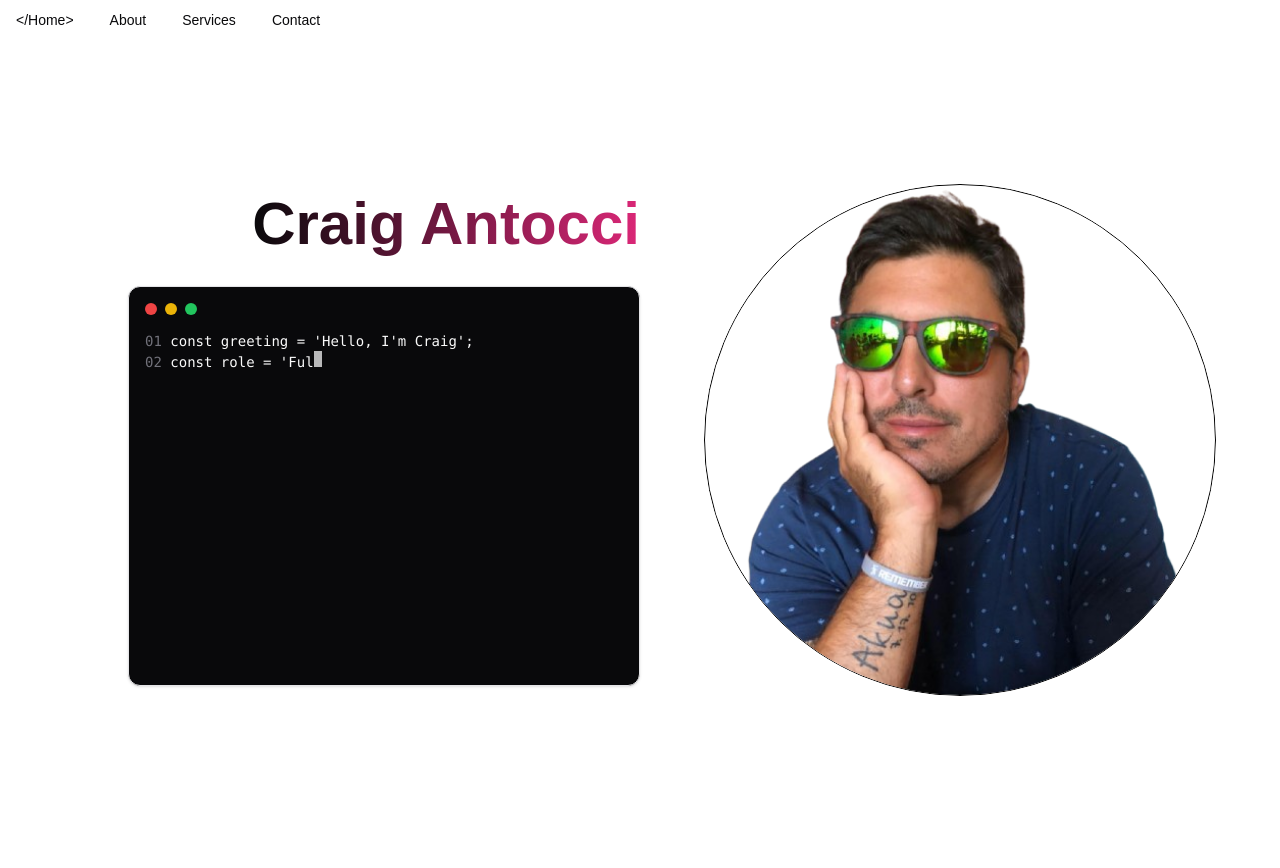
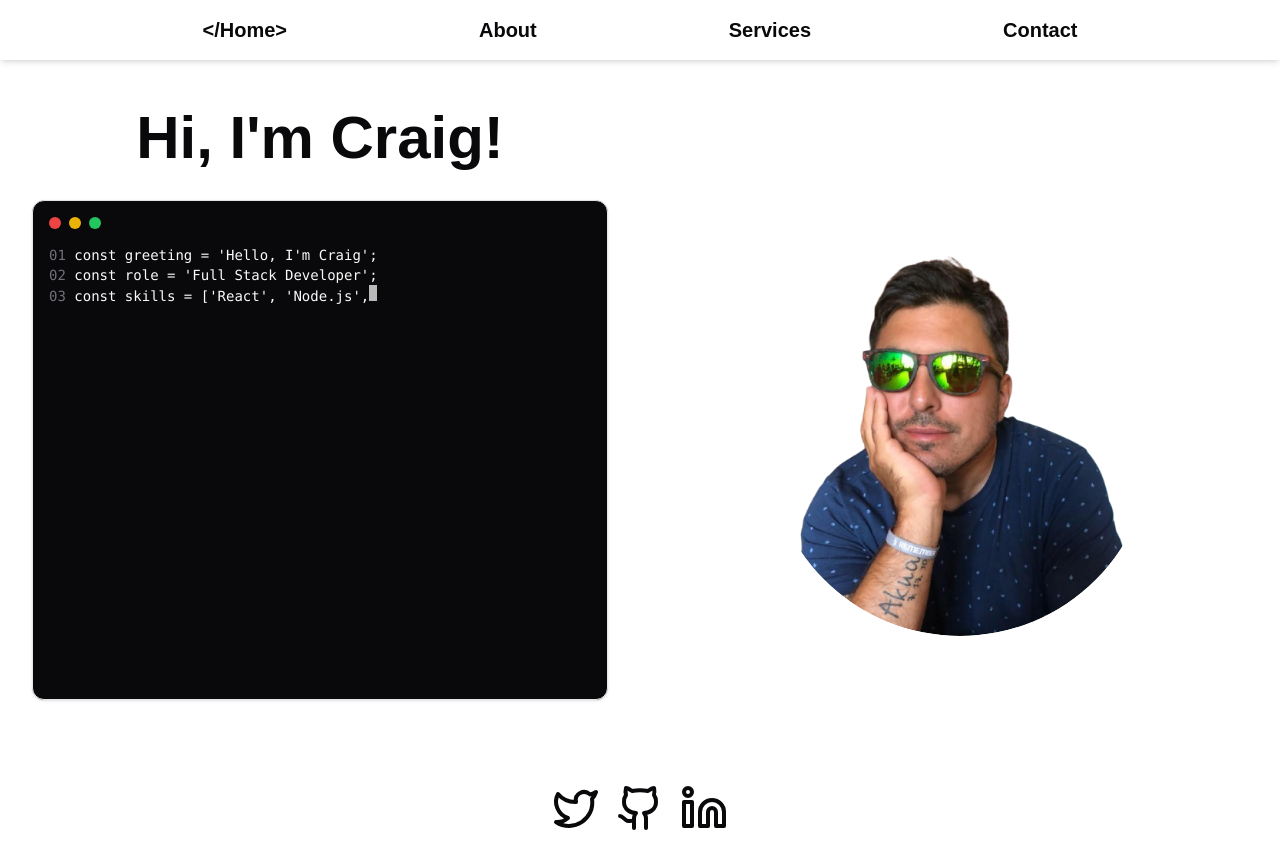
Before and after one commit to ethalorian/next-portfolio, a Next.js app: page / in a window 1280 px wide. Shown: the top 868 px of the page. Before the commit the page ends 840 px from the top, so only its background shows below. Built offline with nearby package versions, Linux system fonts and the light colour scheme.

Commit message:
Hero almost complete

```diff
--- a/src/app/page.tsx
+++ b/src/app/page.tsx
@@ -1,5 +1,6 @@
 import Image from "next/image";
 import Hero from "@/components/hero";
+
 
 export default function Home() {
   return (
--- a/src/components/code-text.tsx
+++ b/src/components/code-text.tsx
@@ -9,7 +9,7 @@ interface CodeTextProps {
   maxHeight?: string;
 }
 
-export default function CodeText({ code, animationSpeed = 100, maxHeight = "400px" }: CodeTextProps) {
+export default function CodeText({ code, animationSpeed = 50, maxHeight = "400px",  }: CodeTextProps) {
   const [visibleText, setVisibleText] = useState("")
   const [currentLineIndex, setCurrentLineIndex] = useState(0)
   const [currentCharIndex, setCurrentCharIndex] = useState(0)
@@ -47,15 +47,15 @@ export default function CodeText({ code, animationSpeed = 100, maxHeight = "400p
         </div>
         <pre
           ref={preRef}
-          className="text-sm flex-grow overflow-auto"
+          className="text-xs sm:text-sm md:text-sm whitespace-pre-wrap break-words"
           role="region"
           aria-label="Animated code block"
           style={{ maxHeight: maxHeight, height: maxHeight }}
         >
           {visibleText.split('\n').map((line, index) => (
             <React.Fragment key={index}>
-              <span className="text-zinc-500">{(index + 1).toString().padStart(2, '0')} </span>
-              {line}
+              <span className="text-zinc-500 inline-block min-w-[2ch]">{(index + 1).toString().padStart(2, '0')} </span>
+              <span className="inline">{line}</span>
               {index < visibleText.split('\n').length - 1 && <br />}
             </React.Fragment>
           ))}
--- a/src/components/header.tsx
+++ b/src/components/header.tsx
@@ -1,5 +1,3 @@
-"use client"
-
 import * as React from "react"
 import { useState, useEffect } from "react"
 import { Button } from "@/components/ui/button"
@@ -42,16 +40,15 @@ export default function Header() {
   ]
 
   return (
-    <header className="sticky top-0 z-50 w-full bg-background/95 backdrop-blur supports-[backdrop-filter]:bg-background/60">
-      <div className="container flex h-10 items-center justify-between">
-        <div className="mr-4 hidden md:flex">
-          <NavigationMenu>
-            <NavigationMenuList>
+    <header className="sticky top-0 z-50 w-full bg-background shadow-md">
+        <div className=" hidden items-center justify-center w-full md:flex">
+          <NavigationMenu className="mx-auto">
+            <NavigationMenuList className="flex justify-center space-x-40">
               {menuItems.map((item) => (
                 <NavigationMenuItem key={item.href}>
                   <NavigationMenuLink
                     href={item.href}
-                    className="group inline-flex h-9 w-max items-center justify-center rounded-md bg-background px-4 py-2 text-sm font-medium transition-colors hover:bg-accent hover:text-accent-foreground focus:bg-accent focus:text-accent-foreground focus:outline-none disabled:pointer-events-none disabled:opacity-50 data-[active]:bg-accent/50 data-[state=open]:bg-accent/50"
+                    className="group inline-flex h-18 w-max items-center justify-center rounded-md bg-background px-4 py-4 text-xl font-extrabold transition-colors hover:bg-accent hover:text-accent-foreground focus:bg-accent focus:text-accent-foreground focus:outline-none disabled:pointer-events-none disabled:opacity-50 data-[active]:bg-accent/50 data-[state=open]:bg-accent/50"
                   >
                     {item.label}
                   </NavigationMenuLink>
@@ -60,36 +57,28 @@ export default function Header() {
             </NavigationMenuList>
           </NavigationMenu>
         </div>
-        <div className="flex flex-1 items-center justify-between space-x-2 md:justify-end">
-          <div className="w-full flex-1 md:w-auto md:flex-none">
-            {/* Add your search functionality here if needed */}
-          </div>
+        <div className="flex flex-1 items-center justify-center md:justify-end">
             <nav className="flex items-center">
-            {isMobile ? (
+                {isMobile && (
                 <Button
                     variant="ghost"
-                size="icon"
-                className="md:hidden"
+                    className="md:hidden h-32 "
                     onClick={toggleMobileMenu}
                 >
-                {isMobileMenuOpen ? <X className="h-7 w-7 mt-10" /> : <Layers3 className="h-7 w-7 mt-10" />}
+                    {isMobileMenuOpen ? <X className="h-24 w-24" /> : <Layers3 className="h-24 w-24" />}
                     <span className="sr-only">Toggle menu</span>
                 </Button>
-            ) : null}
-            <Button variant="ghost" size="icon" className="ml-2">
-              {/* Add your user icon or profile button here */}
-            </Button>
+                )}
             </nav>
         </div>
-      </div>
         {isMobileMenuOpen && (
-        <div className="fixed inset-0 top-10 z-50 bg-background md:hidden">
+  <div className="absolute left-0 right-0 top-32 z-50 bg-background shadow-lg md:hidden">
     <nav className="container grid gap-4 py-4 px-4">
       {menuItems.map((item) => (
         <a
           key={item.href}
           href={item.href}
-                className="text-lg font-medium hover:text-accent-foreground"
+          className="inline-flex h-16 items-center justify-center rounded-md bg-background px-4 text-2xl font-bold transition-colors hover:bg-accent hover:text-accent-foreground"
           onClick={() => setIsMobileMenuOpen(false)}
         >
           {item.label}
--- a/src/components/hero.tsx
+++ b/src/components/hero.tsx
@@ -1,8 +1,25 @@
 "use client"
 
 import { Avatar, AvatarImage, AvatarFallback } from "@/components/ui/avatar"
-import Header from "@/components/header"
 import CodeText from "./code-text";
+import Header from "./header";
+import { Twitter, Github, Linkedin } from 'lucide-react'
+
+function SocialIcons() {
+    return (
+      <div className="flex space-x-4 mb-10 justify-center">
+        <a href="https://twitter.com/yourusername" target="_blank" rel="noopener noreferrer">
+          <Twitter className="w-12 h-12" />
+        </a>
+        <a href="https://github.com/yourusername" target="_blank" rel="noopener noreferrer">
+          <Github className="w-12 h-12" />
+        </a>
+        <a href="https://linkedin.com/in/yourusername" target="_blank" rel="noopener noreferrer">
+          <Linkedin className="w-12 h-12" />
+        </a>
+      </div>
+    )
+  }
 
 export default function Hero() {
     const codeLines = [
@@ -21,25 +38,26 @@ export default function Hero() {
     ];
 
     return (
-        <div>
+        <div className="flex flex-col max-h-screen">
           <Header />
-          <div className="flex flex-col md:flex-row h-screen">
+          <div className="flex-grow mt-12 mb-1"> {/* Add top margin to account for fixed header */}
+            <div className="flex flex-col md:flex-row h-full">
               {/* First column with Name and CodeText */}
-            <div className="w-full md:w-1/2 flex flex-col items-center md:items-end justify-center order-2 md:order-1 md:pr-0">
-              {/* New div for the name */}
-              <div className="text-4xl md:text-5xl lg:text-6xl font-bold mb-8 text-center md:text-right md:w-[80%] md:pr-0">
-                <span className="bg-clip-text text-transparent bg-gradient-to-r from-zinc-950 to-pink-600">
-                  Craig Antocci
+              <div className="w-full md:w-1/2 flex flex-col items-center md:items-center justify-center order-2 md:order-1 md:pr-0">
+                {/* Name div */}
+                <div className="text-4xl md:text-6xl lg:text-6xl font-bold mb-8 ">
+                  <span>
+                    Hi, I'm Craig!
                   </span>
                 </div>
-              <div className="w-[80%] h-[400px] md:pr-0">
-                <CodeText code={codeLines} maxHeight="400px" />
+                <div className="w-[90%] h-[500px] md:pr-0 mb-20">
+                  <CodeText code={codeLines} maxHeight="500px" />
                 </div>
               </div>
 
               {/* Second column with Avatar */}
               <div className="w-full md:w-1/2 flex items-center justify-center order-1 md:order-2">
-              <div className="w-4/5 md:w-4/5 mt-10 md:mt-0">
+                <div className="w-3/5 md:w-3/5 mt-10 md:mt-0">
                   <Avatar className="w-full h-auto">
                     <AvatarImage src="/craig-no-bg.png" />
                     <AvatarFallback>CN</AvatarFallback>
@@ -48,5 +66,10 @@ export default function Hero() {
               </div>
             </div>
           </div>
+          <footer>
+          <SocialIcons />
+        </footer>
+        </div>
+
       );
   }
--- a/src/components/ui/avatar.tsx
+++ b/src/components/ui/avatar.tsx
@@ -28,7 +28,6 @@ const AvatarImage = React.forwardRef<
     ref={ref}
     className={cn(
       "aspect-square h-full w-full rounded-full",
-      "sm:border sm:border-black",
       className
     )}
     {...props}
```
Lines whose indentation alone changed are shown as unchanged.
